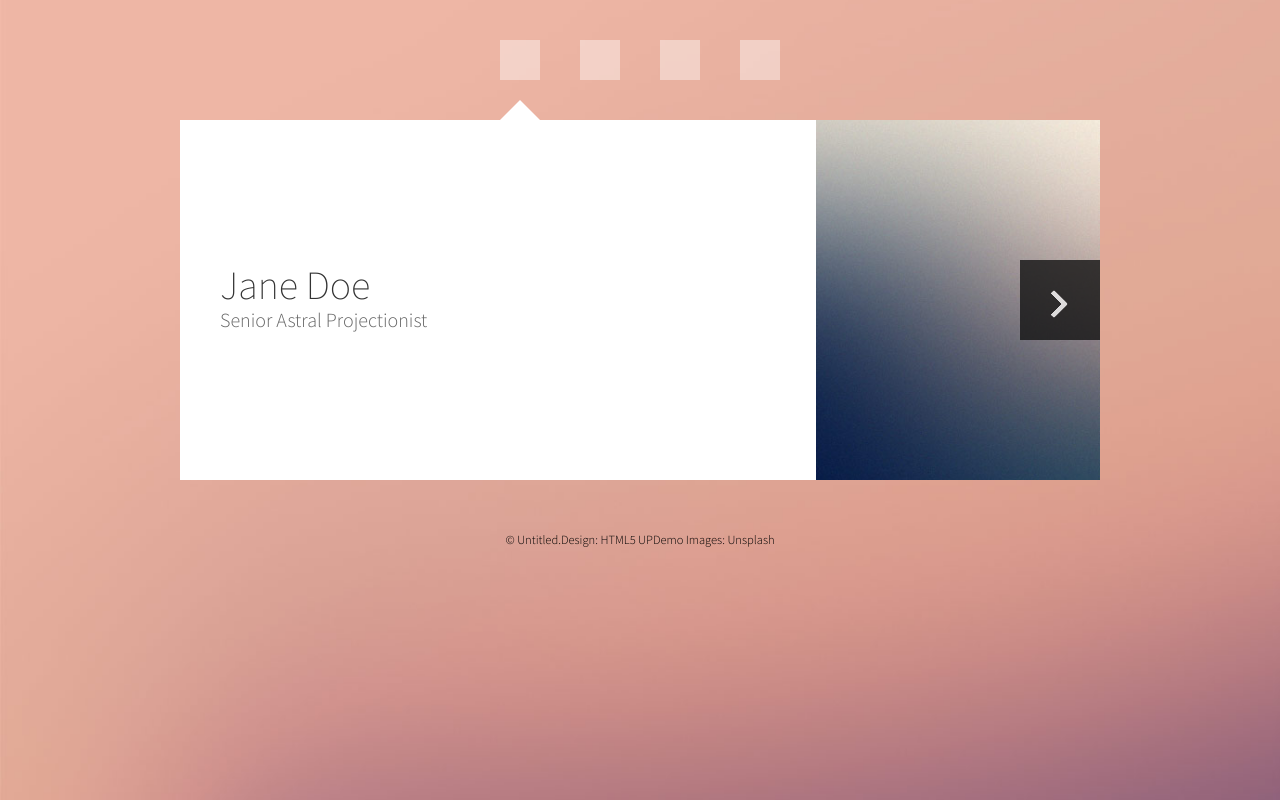
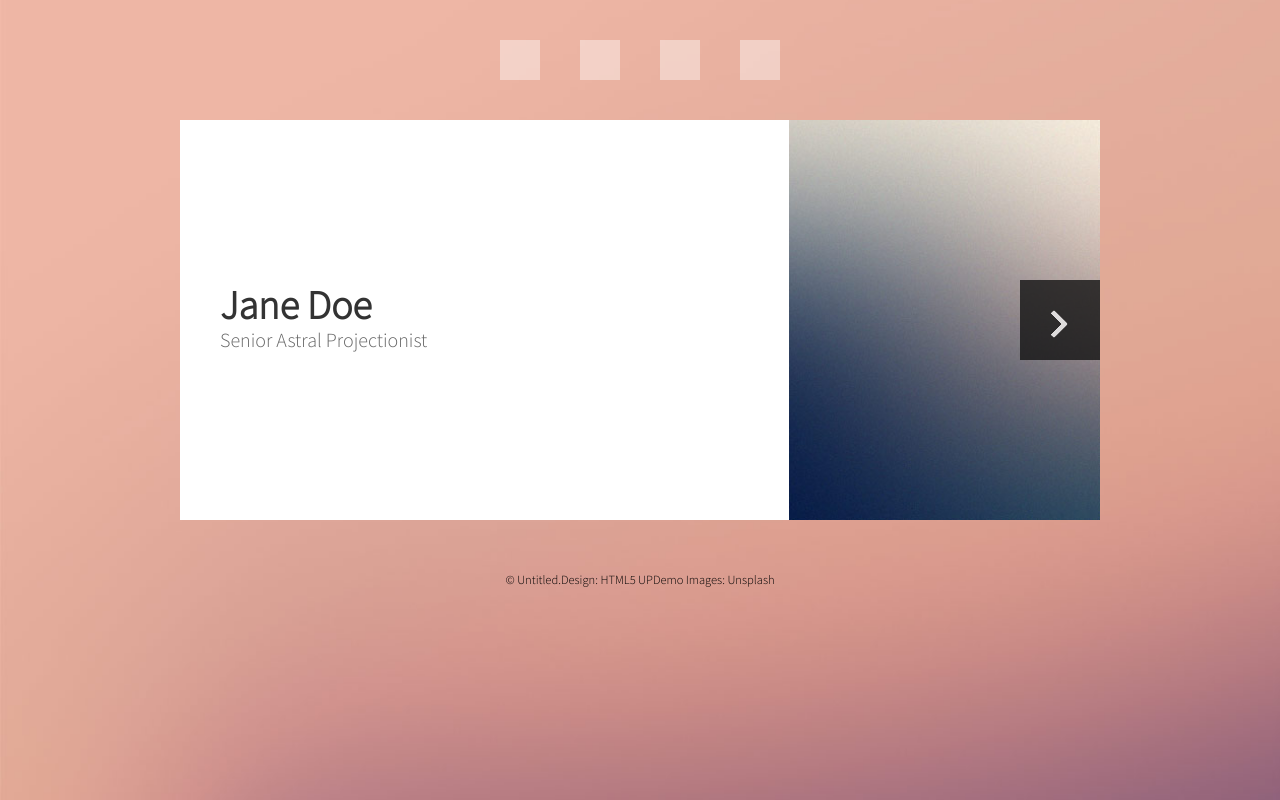
Before and after one commit to mpownuk/html5up.net-astral, a React (Create React App) app: page / in a window 1280 px wide. Built offline with nearby package versions, Linux system fonts and the light colour scheme.

Commit message:
router implemented

```diff
--- a/package.json
+++ b/package.json
@@ -8,6 +8,7 @@
     "@testing-library/user-event": "^13.5.0",
     "react": "^18.2.0",
     "react-dom": "^18.2.0",
+    "react-router-dom": "^6.8.2",
     "react-scripts": "5.0.1",
     "web-vitals": "^2.1.4"
   },
--- a/src/App.js
+++ b/src/App.js
@@ -1,11 +1,22 @@
-import './index.css';
-import { Main } from './Main';
+import "./index.css";
+import { Main } from "./Main";
+import { Home } from "./Section/Home";
+import { Work } from "./Section/Work";
+import { ContactMe } from "./Section/ContactMe";
+import { BrowserRouter, Routes, Route } from "react-router-dom";
 
 function App() {
   return (
-    <div>
-      <Main />
-    </div>
+    <BrowserRouter>
+      <Routes>
+        <Route path="/" element={<Main />}>
+          <Route index element={<Home />} />
+          <Route path="work" element={<Work />} />
+          <Route path="contact" element={<ContactMe />} />
+        </Route>
+        <Route path="*" element={<h2>Error 404: Page not found!</h2>} />
+      </Routes>
+    </BrowserRouter>
   );
 }
 
--- a/src/Header/Header.jsx
+++ b/src/Header/Header.jsx
@@ -1,28 +1,21 @@
-import { HeaderIcon } from "./HeaderIcon"
+import { HeaderIcon } from "./HeaderIcon";
+import { NavLink } from "react-router-dom";
 
-export const Header = ({triangles, onClick}) => {
-
-    return (
-        <header className="header">
-            <HeaderIcon
-            triangles={triangles[0]}
-            onClick={()=>onClick([true, false, false, false])}
-            />
-            <HeaderIcon
-            triangles={triangles[1]}
-            onClick={()=>onClick([false, true, false, false])}
-
-            />
-            <HeaderIcon
-            triangles={triangles[2]}
-            onClick={()=>onClick([false, false, true, false])}
-
-            />
-            <HeaderIcon
-            triangles={triangles[3]}
-            onClick={()=>onClick([false, false, false, true])}
-
-            />
-        </header>
-    )
-}
+export const Header = () => {
+  return (
+    <header className="header">
+      <NavLink to=".">
+        <HeaderIcon />
+      </NavLink>
+      <NavLink to="work">
+        <HeaderIcon />
+      </NavLink>{" "}
+      <NavLink to="contact">
+        <HeaderIcon />
+      </NavLink>{" "}
+      <NavLink to=".">
+        <HeaderIcon />
+      </NavLink>
+    </header>
+  );
+};
--- a/src/Main.jsx
+++ b/src/Main.jsx
@@ -1,22 +1,24 @@
-import { useState } from "react"
-import { Header } from "./Header/Header"
-import { Section } from './Section/Section';
+import { useState } from "react";
+import { Header } from "./Header/Header";
 import { Footer } from "./Footer/Footer";
+import { Outlet } from "react-router-dom";
 
 export const Main = () => {
-    const [triangles, setTriangles] = useState([true, false, false, false])
+  const [triangles, setTriangles] = useState([true, false, false, false]);
 
   const displayTriangle = (tr) => {
-        setTriangles(tr)
-    }
+    setTriangles(tr);
+  };
 
   return (
     <main className="main--container">
       <div className="wrapper">
-                <Header onClick={displayTriangle} triangles={triangles}/>
-                <Section triangles={triangles} displayTriangle={displayTriangle}/>
+        <Header />
+        <section className="section">
+          <Outlet />
+        </section>
         <Footer />
       </div>
     </main>
-    )
-}
+  );
+};
--- a/src/Section/ContactMe.jsx
+++ b/src/Section/ContactMe.jsx
@@ -1,10 +1,15 @@
-export const ContactMe = ({triangles}) => {
+export const ContactMe = () => {
   return (
-        <div className={triangles[2] ? "section--contact blue" : "section--contact red"}>
+    <div className="section--contact blue">
       <div className="section--header">
         <h2>Contact Me</h2>
       </div>
-            <form onSubmit={(event)=>{event.preventDefault()}} className="section--contact--form">
+      <form
+        onSubmit={(event) => {
+          event.preventDefault();
+        }}
+        className="section--contact--form"
+      >
         <div className="section--contact--form--item1">
           <input type="text" name="name" placeholder="Name"></input>
         </div>
@@ -18,9 +23,9 @@ export const ContactMe = ({triangles}) => {
           <textarea name="" placeholder="Message" rows={6}></textarea>
         </div>
         <div className="section--contact--form--button">
-                    <button type="submit" >Send Message</button>
+          <button type="submit">Send Message</button>
         </div>
       </form>
     </div>
-     )
-}
+  );
+};
--- a/src/Section/Home.jsx
+++ b/src/Section/Home.jsx
@@ -1,29 +1,39 @@
-import { SideButton } from './SideButton'
-import { useState } from 'react'
+import { SideButton } from "./SideButton";
+import { useState } from "react";
+import { NavLink } from "react-router-dom";
 
-export const Home = ({triangles, displayTriangle}) => {
-
-    const [sideBtn, setSideBtn] = useState(false)
+export const Home = ({ triangles, displayTriangle }) => {
+  const [sideBtn, setSideBtn] = useState(false);
 
   const makeBtnWider = () => {
-        setSideBtn(true)
-    }
+    setSideBtn(true);
+  };
   const makeBtnShort = () => {
-        setSideBtn(false)
-    }
+    setSideBtn(false);
+  };
 
   return (
-        <div className={triangles[0] ? "section--home blue" : "section--home red"}>
-            <div className='section--home--container'>
-                <div className='section--header'>
+    <div className="section--home">
+      <div className="section--home--container">
+        <div className="section--header">
           <h1>Jane Doe</h1>
           <p className="paragraph">Senior Astral Projectionist</p>
         </div>
-                <div onMouseOver={makeBtnWider} onMouseOut={makeBtnShort} className='section--image'>
-                    <img className="section--home--image" src={require('../images/me.jpg')} alt="me"></img>
-                    <SideButton sideBtn={sideBtn} triangles={triangles} displayTriangle={displayTriangle}/>
+        <NavLink to="work" className="section--image">
+          <div onMouseOver={makeBtnWider} onMouseOut={makeBtnShort}>
+            <img
+              className="section--home--image"
+              src={require("../images/me.jpg")}
+              alt="me"
+            ></img>
+            <SideButton
+              sideBtn={sideBtn}
+              triangles={triangles}
+              displayTriangle={displayTriangle}
+            />
+          </div>
+        </NavLink>
       </div>
     </div>
-        </div>
-    )
-}
+  );
+};
--- a/src/Section/Section.jsx
+++ /dev/null
@@ -1,24 +0,0 @@
-import { useState, useEffect } from "react"
-import { Home } from "./Home"
-import { Work } from "./Work"
-import { ContactMe } from "./ContactMe"
-
-export const Section = ({triangles, displayTriangle}) => {
-
-    const [sect, setSect] = useState([true, false, false, false])
-
-
-    useEffect(() => {
-        setTimeout(() => {
-            setSect(triangles)
-        }, 300);
-    }, [triangles])
-
-    return (
-        <section className="section">
-                {sect[0] ? <Home triangles={triangles} displayTriangle={displayTriangle}/> : null}
-                {sect[1] ? <Work triangles={triangles} /> : null}
-                {sect[2] ? <ContactMe triangles={triangles} /> : null}
-        </section>
-    )
-}
--- a/src/Section/SideButton.jsx
+++ b/src/Section/SideButton.jsx
@@ -1,9 +1,8 @@
-export const SideButton = ({sideBtn, triangles, displayTriangle}) => {
+export const SideButton = ({sideBtn}) => {
     return (
         <div
             className="side--button"
             style={sideBtn ? {width:'4.4rem', transition:'0.2s'} : {width:'4rem', transition:'0.2s'}}
-            onClick={()=>{displayTriangle([false, true, false, false])}}
         >
             <div className="arrow"></div>
         </div>
--- a/src/index.css
+++ b/src/index.css
@@ -145,14 +145,14 @@
   font-size: 1.8rem;
   margin: 2rem 0 0 0;
   color: #333333;
-  font-weight: 200;
+  font-weight: 600;
 }
 
 .section .section--header h2 {
   font-size: 1.2rem;
   margin: 1rem 0 1rem 0;
   color: #333333;
-  font-weight: 200;
+  font-weight: 600;
 }
 
 .section .section--header p {
@@ -343,8 +343,8 @@
     width: 22rem;
   }
   .section .section--home .section--home--container .section--image {
-    width: 20rem;
-    height: 18rem;
+    width: 23rem;
+    height: 20rem;
   }
   .section .section--home .section--home--container .section--image .section--home--image {
     width: 100%;
--- a/src/index.scss
+++ b/src/index.scss
@@ -134,13 +134,13 @@ $input-bg: #f2f2f2;
             font-size: 1.8rem;
             margin: 2rem 0 0 0;
             color: $heading-color;
-            font-weight: 200;
+            font-weight: 600;
         }
         h2 {
             font-size: 1.2rem;
             margin: 1rem 0 1rem 0;
             color: $heading-color;
-            font-weight: 200;
+            font-weight: 600;
         }
         p {
             margin: 0 0 2rem 0;
@@ -320,8 +320,8 @@ $input-bg: #f2f2f2;
                     width: 22rem;
                 }
                 .section--image {
-                    width: 20rem;
-                    height: 18rem;
+                    width: 23rem;
+                    height: 20rem;
                     .section--home--image {
                         width: 100%;
                         height: auto;
```
Also changed, not shown: src/Section/Work.jsx (+69 -17 lines), src/index.min.css, 2 other files (tests, documents, lock files or other folders). Lines whose indentation alone changed are shown as unchanged.
